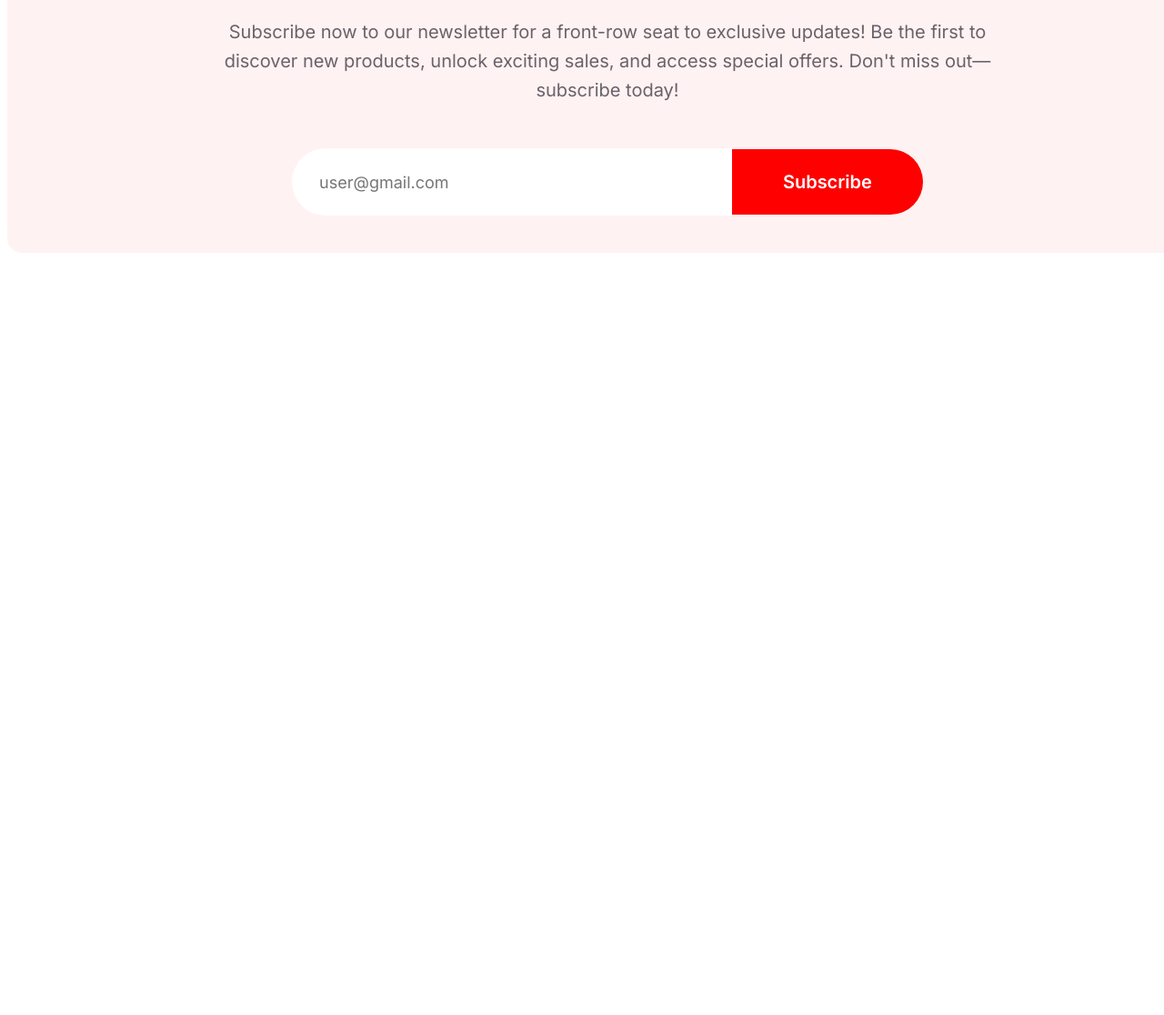
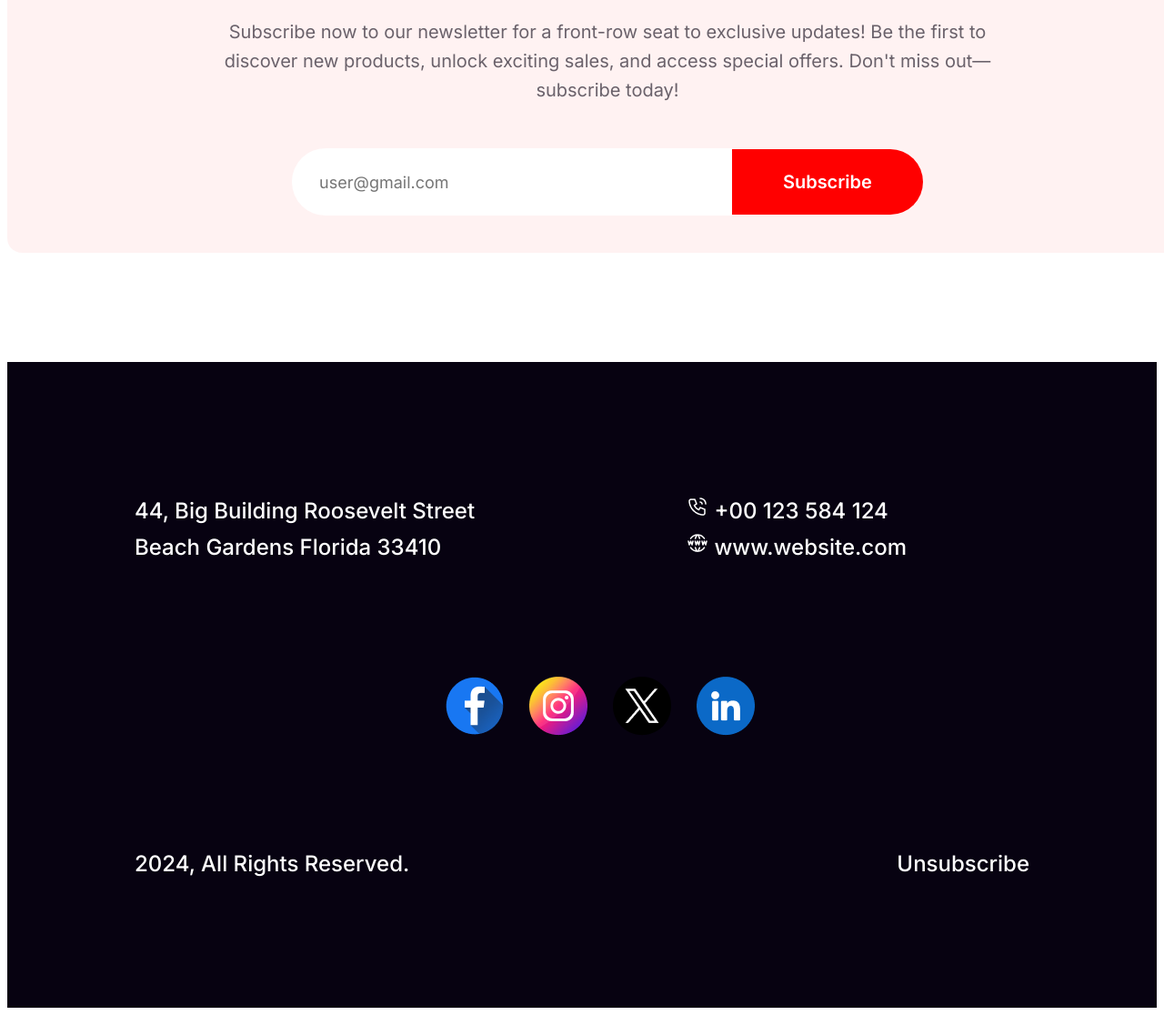
Before and after one commit to MiM1303/Assignment-1, a plain HTML site: page index.html in a window 1280 px wide. Shown: the part 5825-6941 px from the top of the page at 91% size. Before the commit the page ends 6111 px from the top, so only its background shows below. Drawn offline with Linux system fonts and the light colour scheme.

Commit message:
completed footer section

```diff
--- a/index.html
+++ b/index.html
@@ -178,5 +178,34 @@
 
     <!-- NEWSLETTER SECTION END -->
 
+    <!-- FOOTER SECTION START -->
+
+    <footer>
+        <div class="information-1">
+            <p>44, Big Building Roosevelt Street <br>
+                Beach Gardens Florida 33410
+            </p>
+            <p> <img src="resources/Call.png" alt=""> +00 123 584 124 <br>
+                <img src="resources/Website.png" alt=""> www.website.com
+            </p>
+        </div>
+        <div class="logos">
+            <img src="resources/Facebook.png" alt="">
+            <img src="resources/Instagram.png" alt="">
+            <img src="resources/Twitter.png" alt="">
+            <img src="resources/Linkedin.png" style="margin-right: 0px;" alt="">
+        </div>
+        <div class="information-2">
+            <p>
+                2024, All Rights Reserved.
+            </p>
+            <p>
+                Unsubscribe
+            </p>
+        </div>
+    </footer>
+
+    <!-- FOOTER SECTION END -->
+
 </body>
 </html>
--- a/styles/style.css
+++ b/styles/style.css
@@ -361,6 +361,7 @@ header{
     text-align: center;
     margin:auto auto;
     align-items: center;
+    margin-bottom: 120px;
   }
 
 
@@ -386,10 +387,6 @@ header{
     margin-bottom: 48px;
     padding-left: 212px;
     padding-right: 212px;
-  }
-
-  .newsletter-container .subscribe-container{
-    /* display: flex; */
   }
 
   .newsletter-container .subscribe-container input{
@@ -423,3 +420,50 @@ header{
     position: relative;
     right: 100px;
   }
+
+
+  /* FOOTER SECTION STYLES */
+
+  footer{
+    background: #070211;
+    /* padding: 120px 140px; */
+    padding-top: 120px;
+    padding-bottom: 120px;
+    padding-left: 140px;
+  }
+
+  footer .information-1{
+    color: #FFF;
+    font-family: Inter;
+    font-size: 24px;
+    font-weight: 500;
+    line-height: 40px; /* 166.667% */
+    /* width: 375px; */
+
+    display: flex;
+    justify-content: space-between;
+    margin-bottom: 98px;
+    padding-right: 275px;
+  }
+
+  footer .logos{
+    text-align: center;
+    margin-bottom: 98px;
+
+  }
+
+  footer .logos img{
+    position: relative;
+    right: 50px;
+    margin-right: 24px;
+  }
+
+  footer .information-2{
+    color: #FFF;
+    font-family: Inter;
+    font-size: 24px;
+    font-weight: 500;
+    display: flex;
+    justify-content: space-between;
+    padding-right: 140px;
+  }
```
